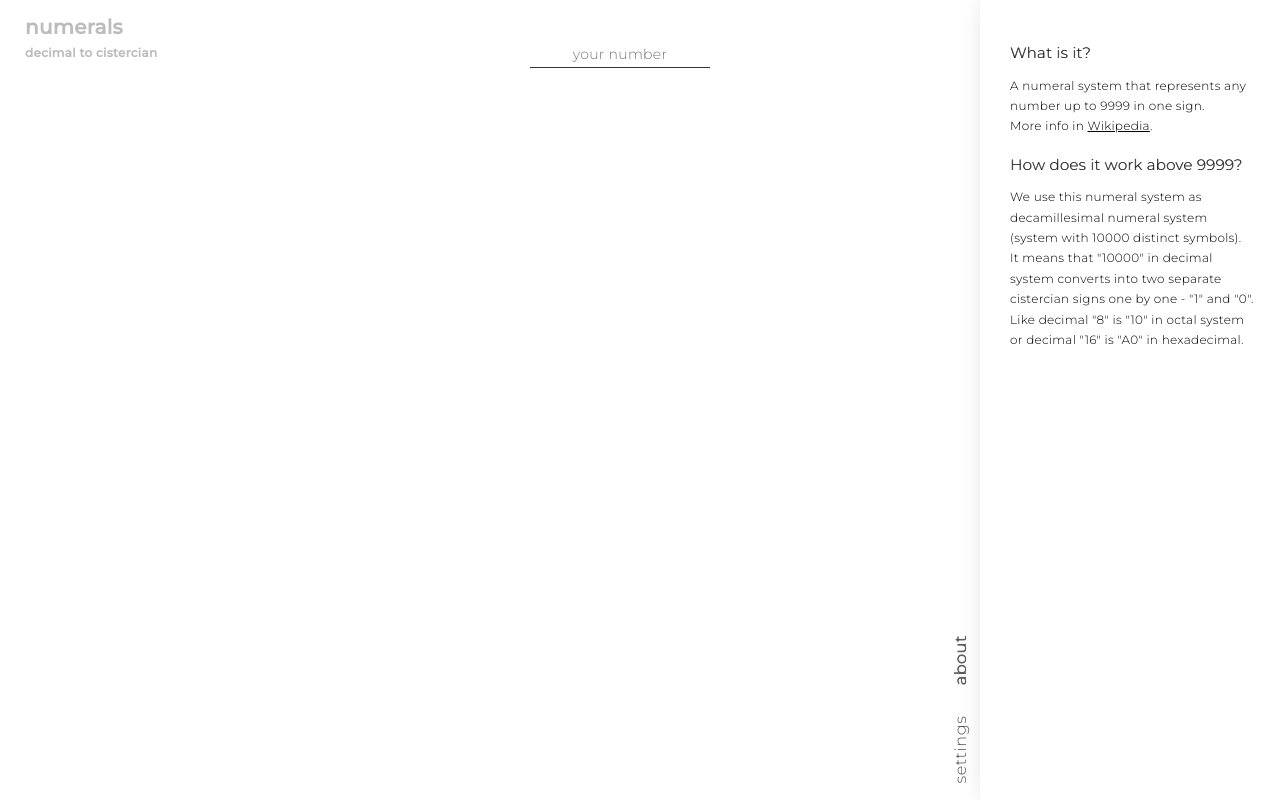
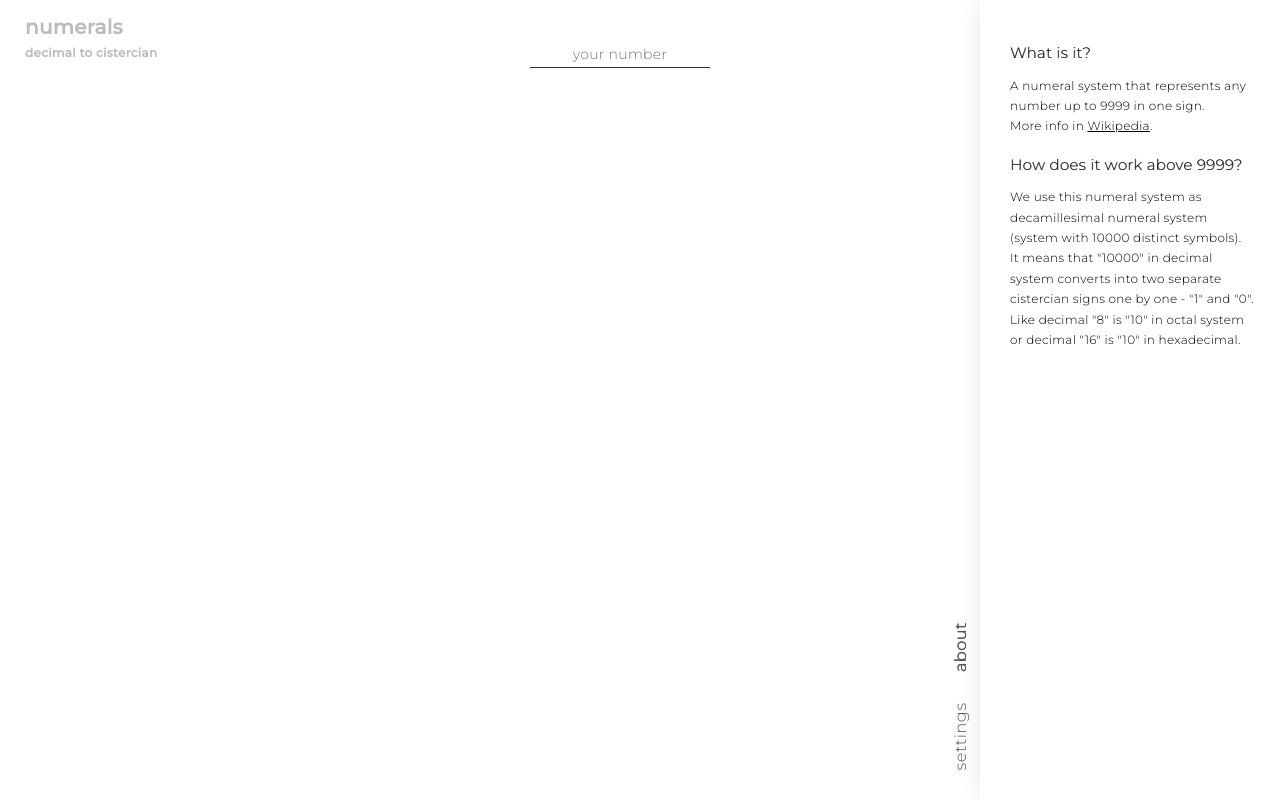
Before and after one commit to vyadl/cistercian, a Vue app: page / in a window 1280 px wide. Both pictures are taken after a click on the button "about". Built offline with nearby package versions, Linux system fonts and the light colour scheme.

Commit message:
fixing overflow, sidebar buttons, color palette

```diff
--- a/src/components/CistercianAbout.vue
+++ b/src/components/CistercianAbout.vue
@@ -17,7 +17,7 @@
          (system with 10000 distinct symbols).<br>
         It means that "10000" in decimal system
          converts into two separate cistercian signs one by one - "1" and "0".<br>
-        Like decimal "8" is "10" in octal system or decimal "16" is "A0" in hexadecimal.
+        Like decimal "8" is "10" in octal system or decimal "16" is "10" in hexadecimal.
       </p>
     </div>
   </div>
--- a/src/components/CistercianSettings.vue
+++ b/src/components/CistercianSettings.vue
@@ -60,6 +60,7 @@ export default {
     position: absolute;
     top: 0;
     left: 0;
+    width: 100%;
 
     .settings {
       display: flex;
@@ -108,14 +109,14 @@ export default {
 
     .lines-color-buttons-container {
       display: flex;
-      justify-content: space-around;
+      justify-content: space-between;
       align-items: center;
       flex-wrap: wrap;
-      width: 70%;
+      width: 145px;
     }
 
     .lines-color-button {
-      margin: 0 3px 10px;
+      margin-bottom: 10px;
       width: 40px;
       height: 40px;
       cursor: pointer;
@@ -139,7 +140,7 @@ export default {
       }
 
       .lines-color-buttons-container {
-        width: 90%;
+        width: 130px;
       }
 
       .lines-color-button {
--- a/src/components/Sidebar.vue
+++ b/src/components/Sidebar.vue
@@ -96,10 +96,10 @@ export default {
 
     .buttons-container {
       position: fixed;
-      bottom: 180px;
+      bottom: 15px;
       left: 0;
-      transform-origin: right bottom;
-      transform: translateX(-100%) rotate(-90deg);
+      transform-origin: left bottom;
+      transform: rotate(-90deg);
     }
 
     .open-button {
@@ -127,6 +127,8 @@ export default {
       position: relative;
       width: 100%;
       height: 100%;
+      overflow-y: auto;
+      overflow-x: hidden;
     }
   }
 
@@ -149,6 +151,7 @@ export default {
   @media screen and (max-width: map-get($display-breakpoints, 's')) {
     .sidebar {
       width: 200px;
+      padding-bottom: 50px;
       transform: translateX(200px);
     }
   }
```
